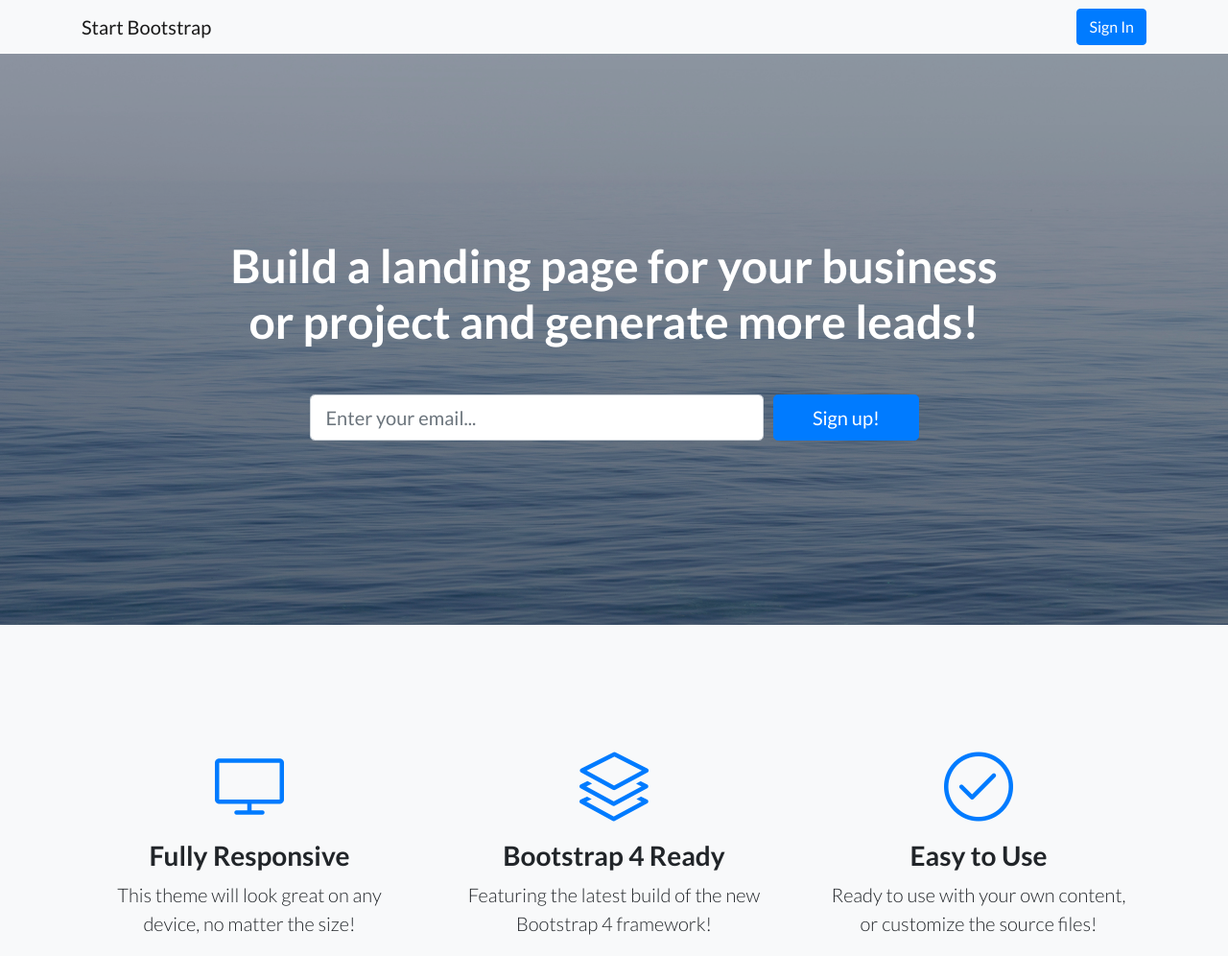
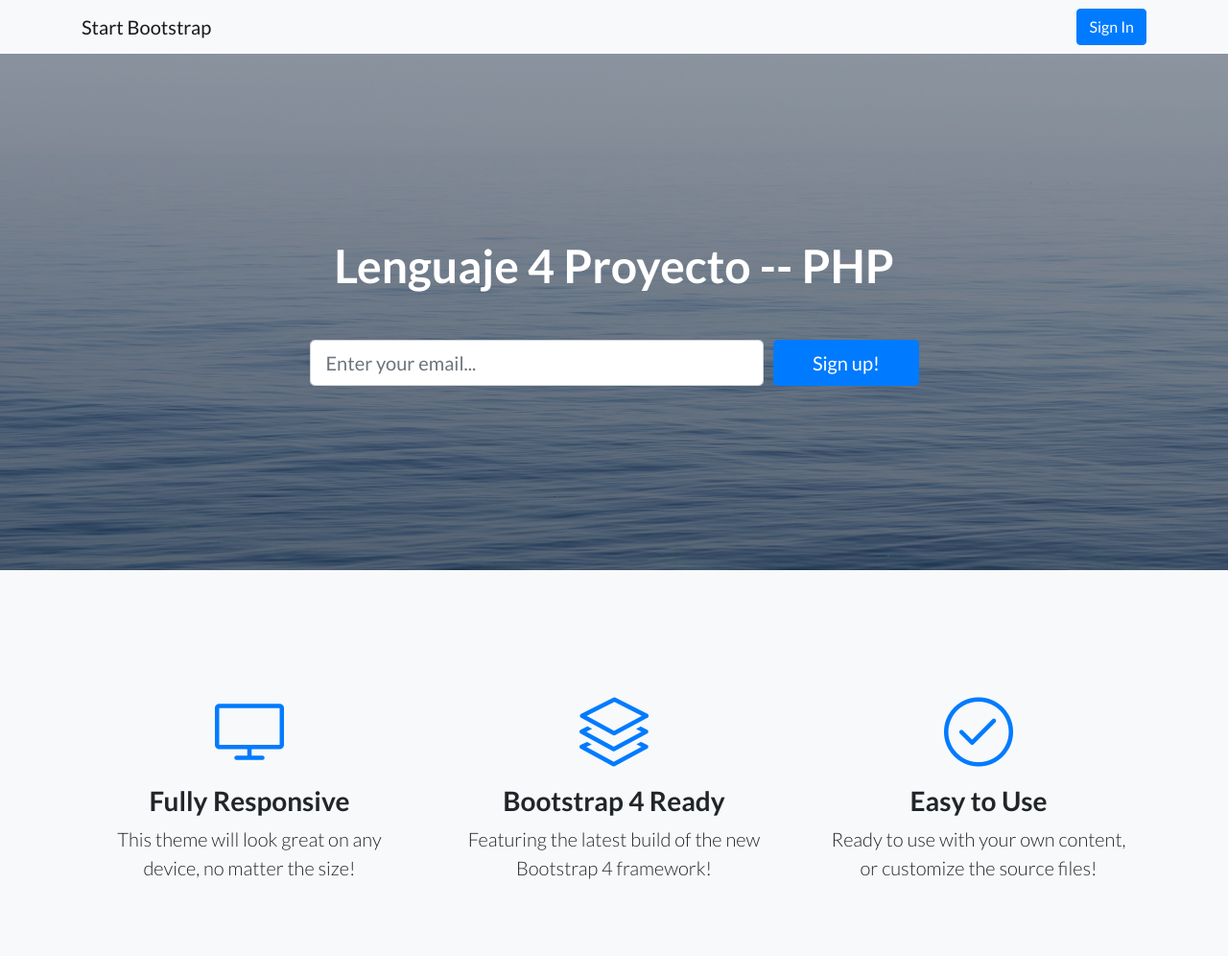
Before and after one commit to gerald9610/proyectoL4, a website: page index.html in a window 1280 px wide. Shown: the top 996 px of the page at 96% size. Drawn offline with Linux system fonts and the light colour scheme.

Commit message:
Cambio de pagina
cambio de la pagina

```diff
--- a/index.html
+++ b/index.html
@@ -39,7 +39,7 @@
     <div class="container">
       <div class="row">
         <div class="col-xl-9 mx-auto">
-          <h1 class="mb-5">Build a landing page for your business or project and generate more leads!</h1>
+          <h1 class="mb-5">Lenguaje 4 Proyecto -- PHP</h1>
         </div>
         <div class="col-md-10 col-lg-8 col-xl-7 mx-auto">
           <form>
```
